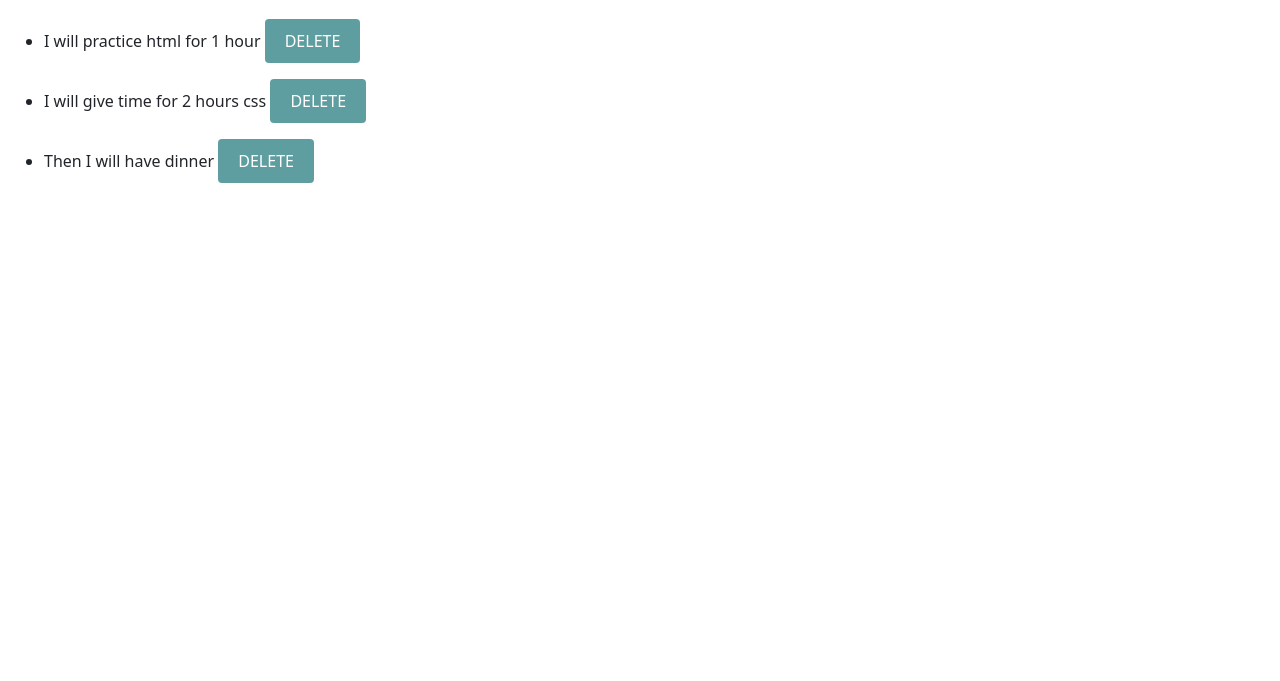
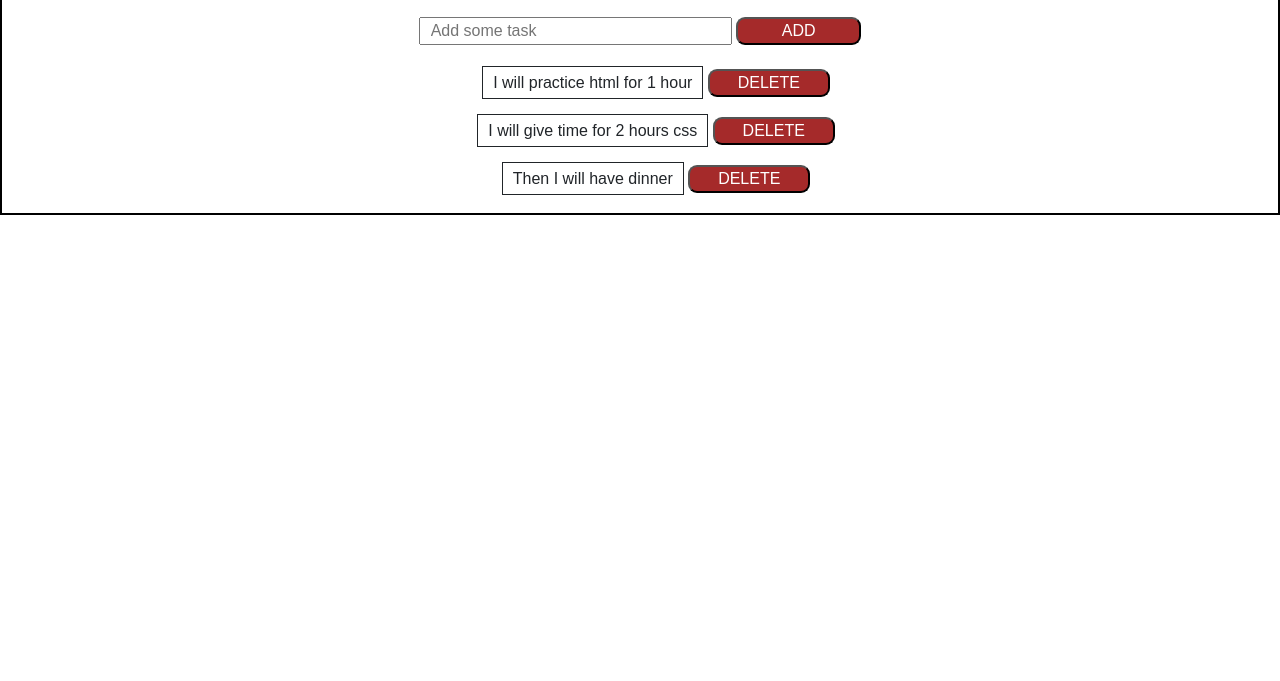
Before and after one commit to Sowndharya1704/To-do-list-JavaScript, a plain HTML site: page index.html in a window 1280 px wide. Shown: the part 119-800 px from the top of the page. Drawn offline with nearby package versions, Linux system fonts and the light colour scheme.

Commit message:
style.css

```diff
--- a/style.css
+++ b/style.css
@@ -1,21 +1,38 @@
-h1{
-    color: blue;
+*{
+    font-family: Arial;
+    margin: 0px;
+    padding: 0px;
 }
-button {
-    padding: 10px 20px;
-    background-color: #5F9EA0;
-    color: white;
-    border: none;
-    border-radius: 4px;
-    cursor: pointer;
-    transition: background-color 0.3s;
+.section{
+    margin-top: 5%;
+    border: 2px solid black;
+    text-align: center;
 
 }
-    button:hover {
-    background-color: #4682B4;
-  }
-.list{
-    border: 2px solid black;
-    width: 500px;
-    height: 500px;
+h2{
+    color: brown;
 }
+
+input{
+    width: 25%;
+
+    padding-left: 10px;
+    padding-right: 10px;
+
+}
+button{
+    width: 10%;
+    border-radius: 9px;
+    background-color: brown;
+    color: white;
+}
+span{
+    border: 1px solid;
+    padding: 7px 10px;
+}
+li{
+    list-style-type: none;
+    margin-bottom: 20px;
+
+
+}
```
